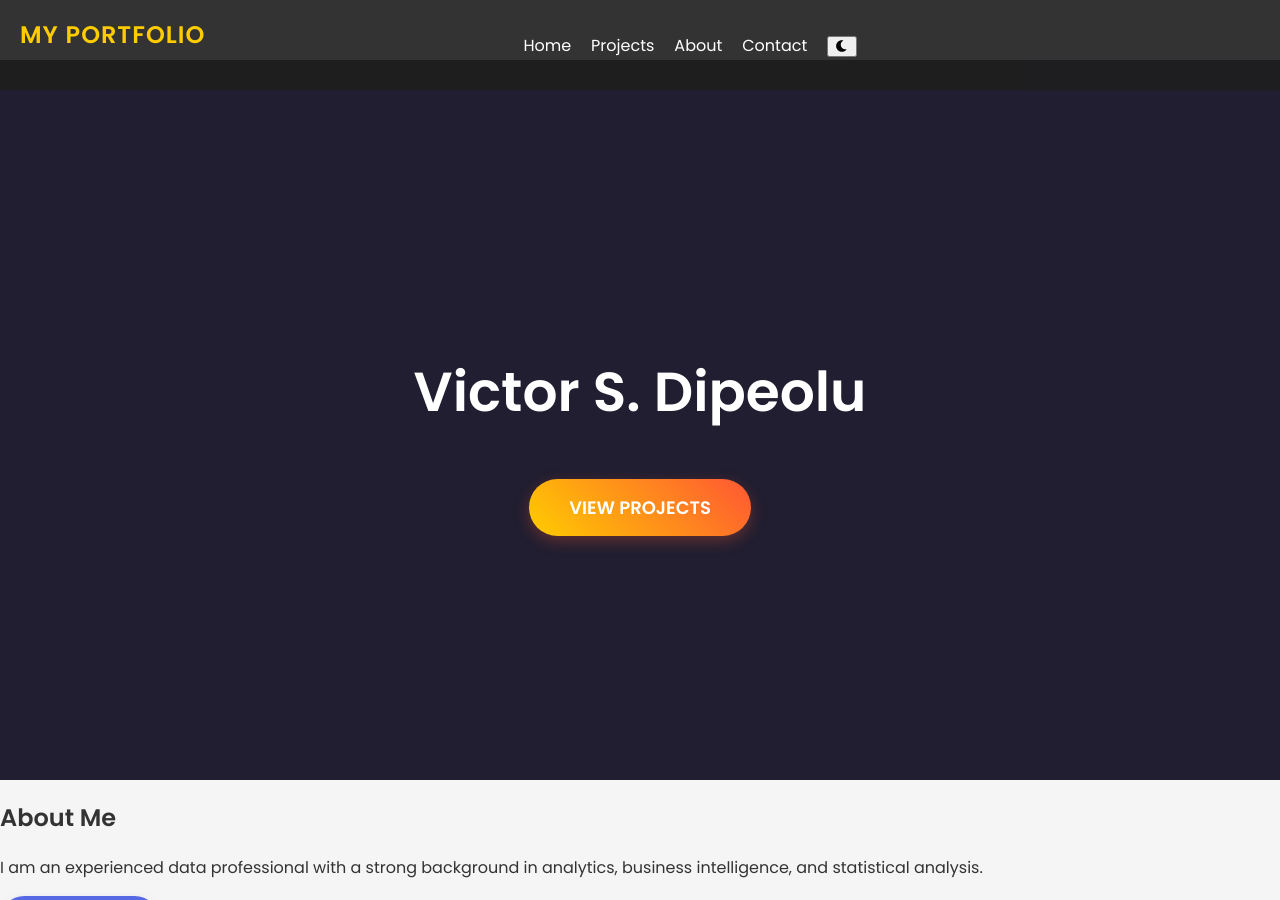
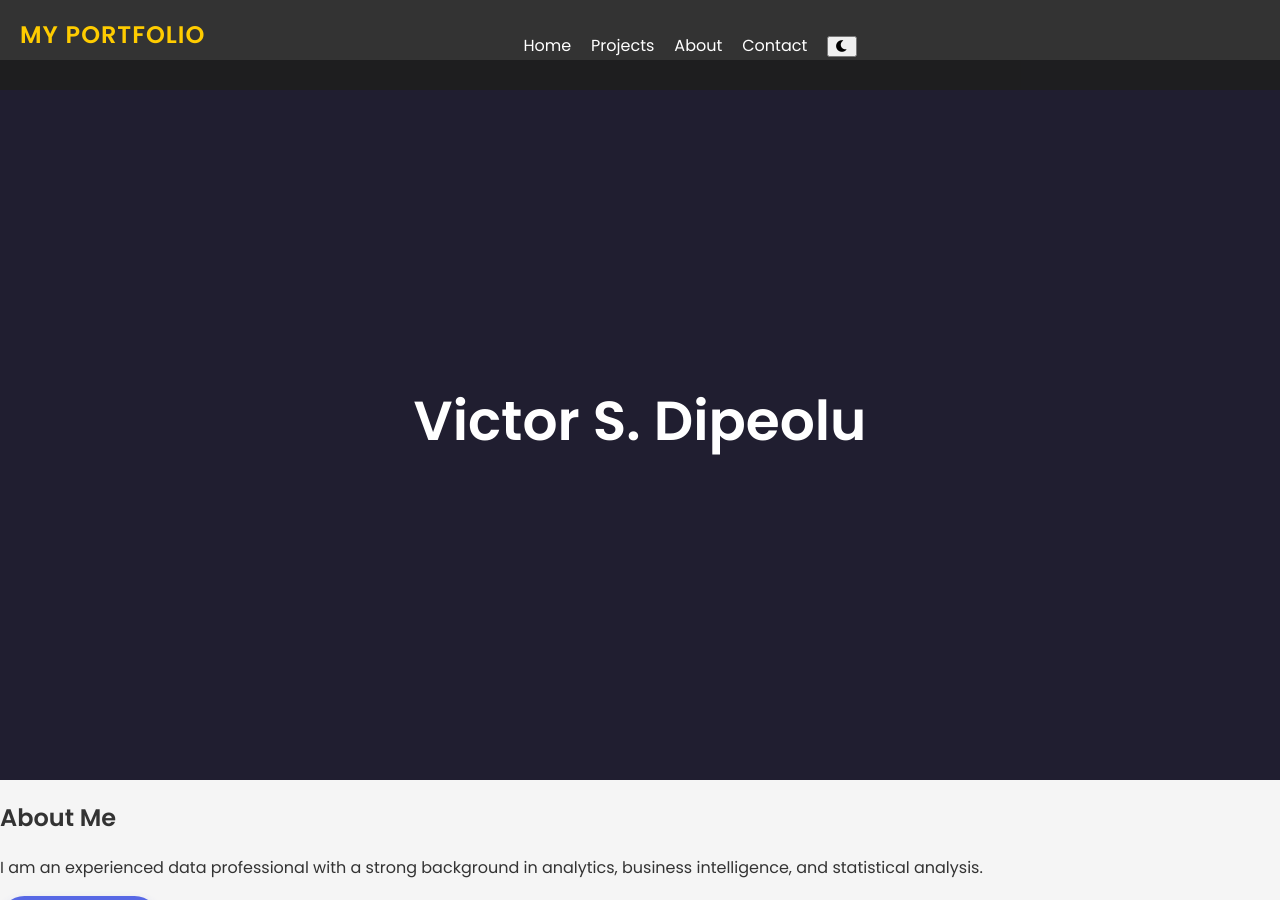
Before and after one commit to Vicmandip1/Portfolio, a Jekyll site: the page index.html, which Jekyll copies as it is, in a window 1280 px wide and 900 px high. Built offline with Jekyll 4.4.1, drawn with Linux system fonts in a browser that asks for light colours; nearby versions of some CDN libraries.

Commit message:
Update index.html

```diff
--- a/index.html
+++ b/index.html
@@ -46,7 +46,6 @@
         <div class="hero-content">
             <h1>Victor S. Dipeolu</h1>
             <p><span id="typing-text"></span></p>
-            <a href="#projects" class="cta-button">View Projects</a>
         </div>
     </section>
 
```
